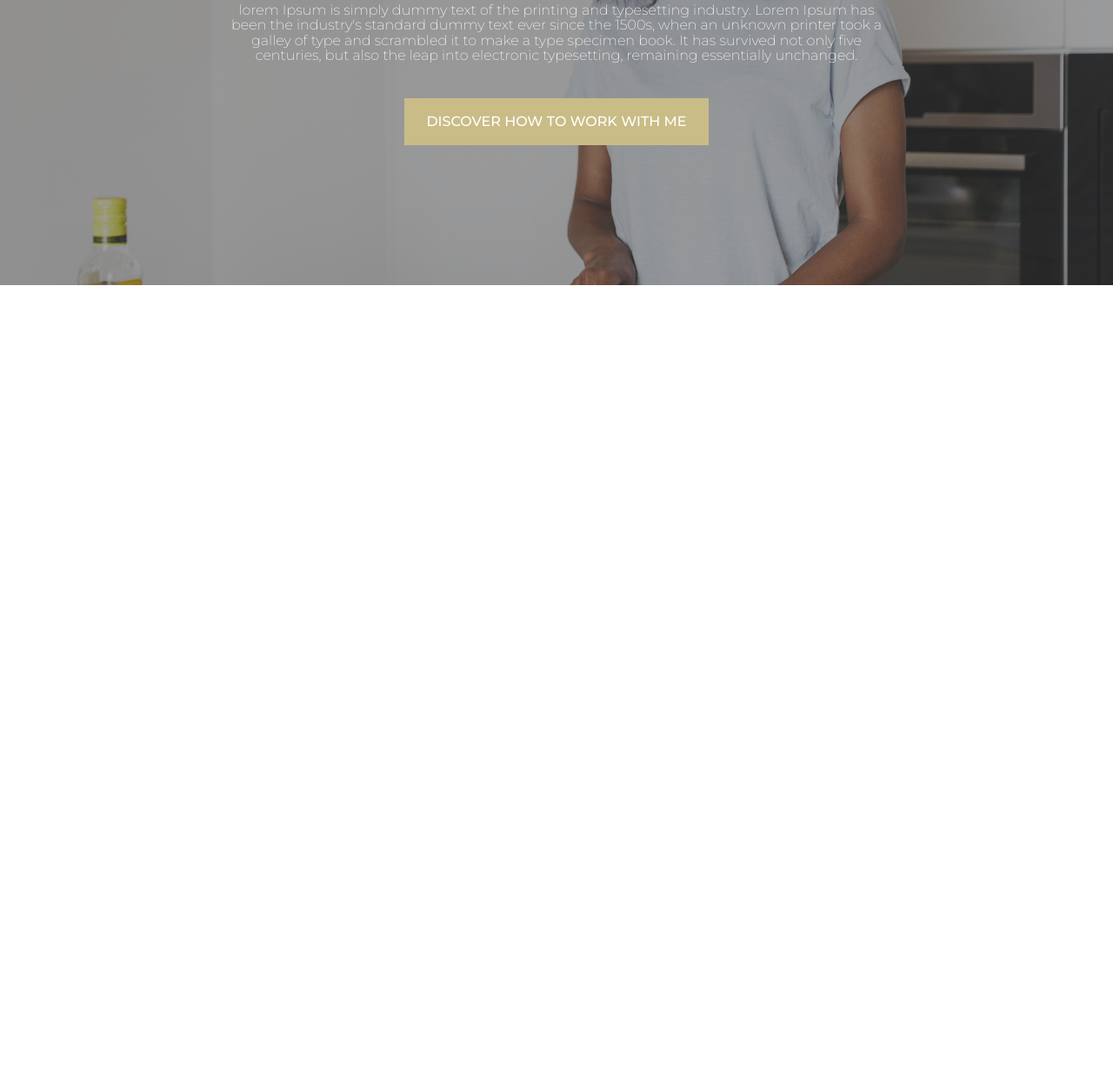
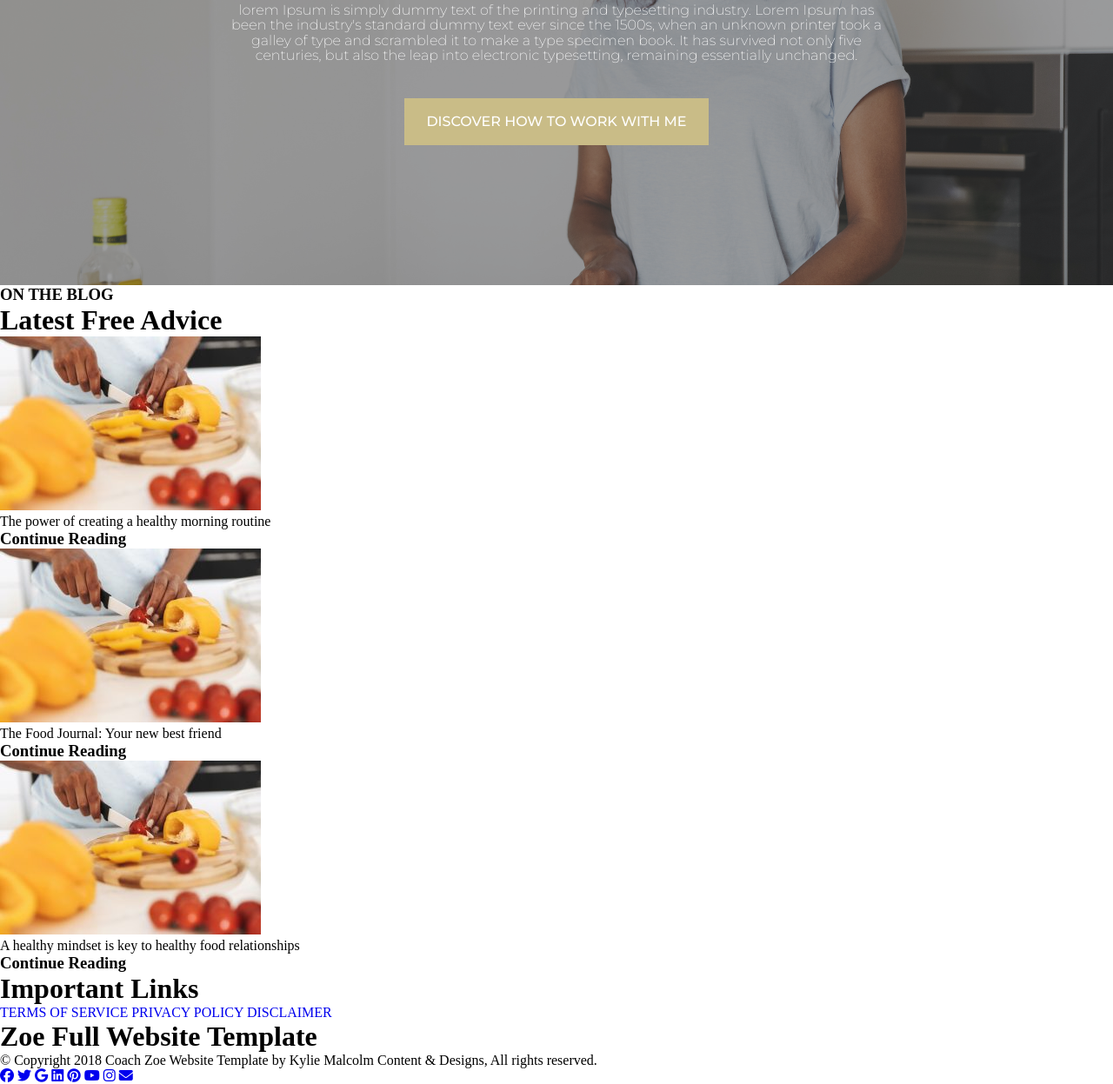
Before and after one commit to issam-riyahi/colone-template-zoe, a plain HTML site: page index.html in a window 1280 px wide. Shown: the part 3310-4557 px from the top of the page at 87% size. Before the commit the page ends 3638 px from the top, so only its background shows below. Drawn offline with Linux system fonts and the light colour scheme; a web font is replaced by a local one.

Commit message:
add footer

```diff
--- a/index.html
+++ b/index.html
@@ -8,6 +8,7 @@
     <link rel="preconnect" href="https://fonts.googleapis.com">
     <link rel="preconnect" href="https://fonts.gstatic.com" crossorigin>
     <link href="https://fonts.googleapis.com/css2?family=Montserrat:wght@200;300;500&family=Raleway:wght@200;300&family=Suranna&display=swap" rel="stylesheet">
+    <script src="https://kit.fontawesome.com/ca02b1f3af.js" crossorigin="anonymous"></script>
     <title>Document</title>
 </head>
 <body>
@@ -120,5 +121,80 @@
         </div>
     </div>
     <!--End section 4-->
+    <!--Start section 5-->
+    <div class="section5">
+        <div class="content">
+            <div class="title">
+                <h3>ON THE BLOG</h3>
+                <h1>Latest Free Advice</h1>
+            </div>
+            <div class="boxs">
+                <div class="box">
+                    <div class="image">
+                        <img src="image/work-with-me-300x200.jpeg" alt="#">
+                    </div>
+                    <div class="content-box">
+                        <p>The power of creating a healthy morning routine</p>
+                        <h3>Continue Reading</h3>
+                    </div>
+                </div>
+                <div class="box">
+                    <div class="image">
+                        <img src="image/work-with-me-300x200.jpeg" alt="#">
+                    </div>
+                    <div class="content-box">
+                        <p>The Food Journal: Your new best friend</p>
+                        <h3>Continue Reading</h3>
+                    </div>
+                </div>
+                <div class="box">
+                    <div class="image">
+                        <img src="image/work-with-me-300x200.jpeg" alt="#">
+                    </div>
+                    <div class="content-box">
+                        <p>A healthy mindset is key to healthy food relationships</p>
+                        <h3>Continue Reading</h3>
+                    </div>
+                </div>
+            </div>
+        </div>
+    </div>
+    <!--End section 5-->
+    <!--Footer-->
+    <div class="footer">
+        <div class="parte1">
+            <div class="content">
+        <div class="importlink">
+           <h1>Important Links</h1>
+           <div class="link">
+               <a href="#">TERMS OF SERVICE</a>
+               <a href="#">PRIVACY POLICY</a>
+               <a href="#">DISCLAIMER</a>
+           </div>
+        </div>
+        <div class="copyright">
+            <div class="title">
+                <h1>Zoe Full Website Template </h1>
+                <div class="copyright-text">
+                    © Copyright 2018 Coach Zoe Website Template by Kylie Malcolm Content & Designs, All rights reserved.
+                    </div>
+                </div>
+            </div>
+        </div>
+    </div>
+        <div class="parte2">
+
+            <div class="social-media">
+            <a href="#"><i class="fab fa-facebook"></i></a>
+            <a href="#"><i class="fab fa-twitter"></i></a>
+            <a href="#"><i class="fab fa-google"></i></a>
+            <a href="#"><i class="fab fa-linkedin"></i></a>
+            <a href="#"><i class="fab fa-pinterest"></i></a>
+            <a href="#"><i class="fab fa-youtube"></i></a>
+            <a href="#"><i class="fab fa-instagram"></i></a>
+            <a href="#"><i class="fas fa-envelope"></i></a>
+            </div>
+        </div>
+    </div>
 </body>
 </html>
```
